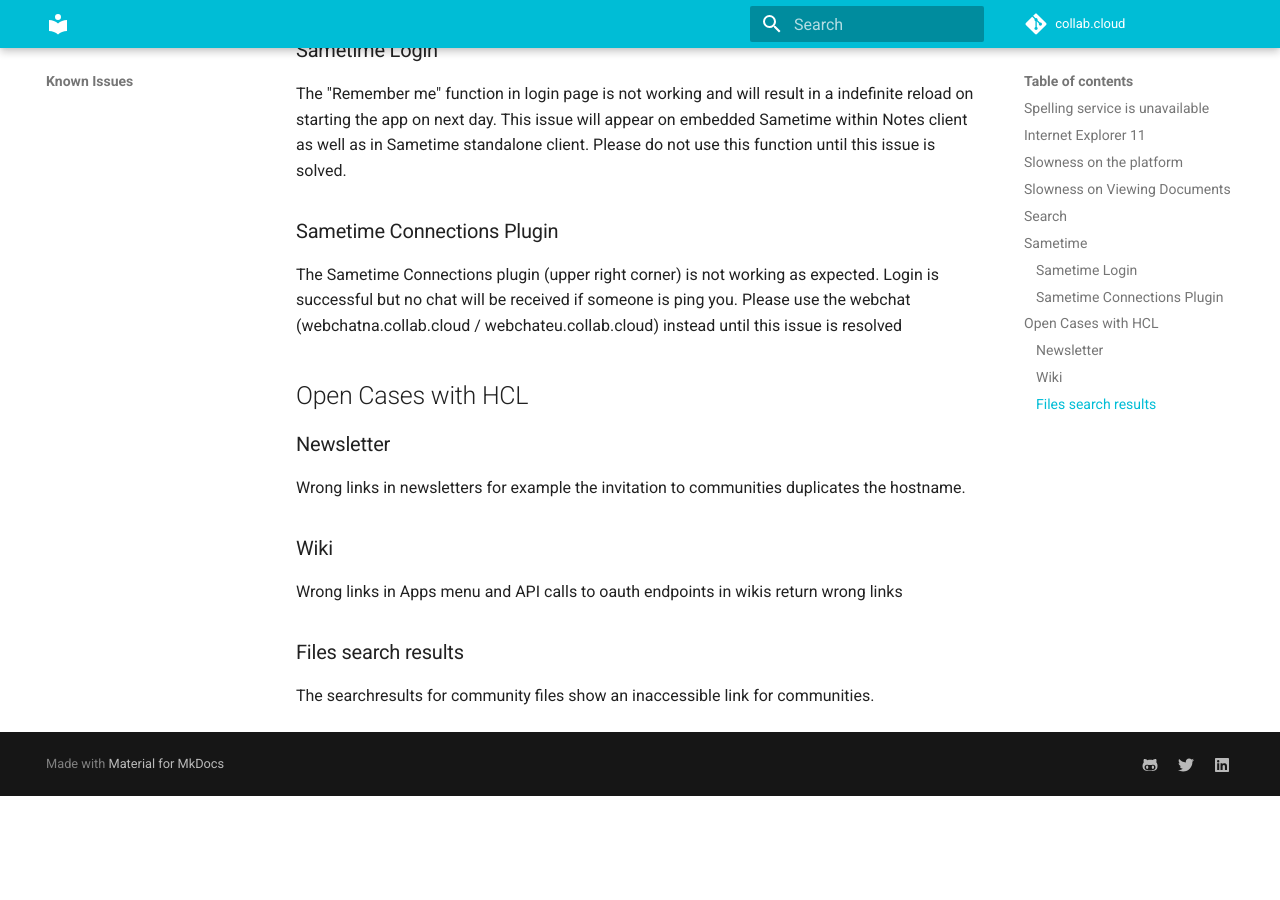
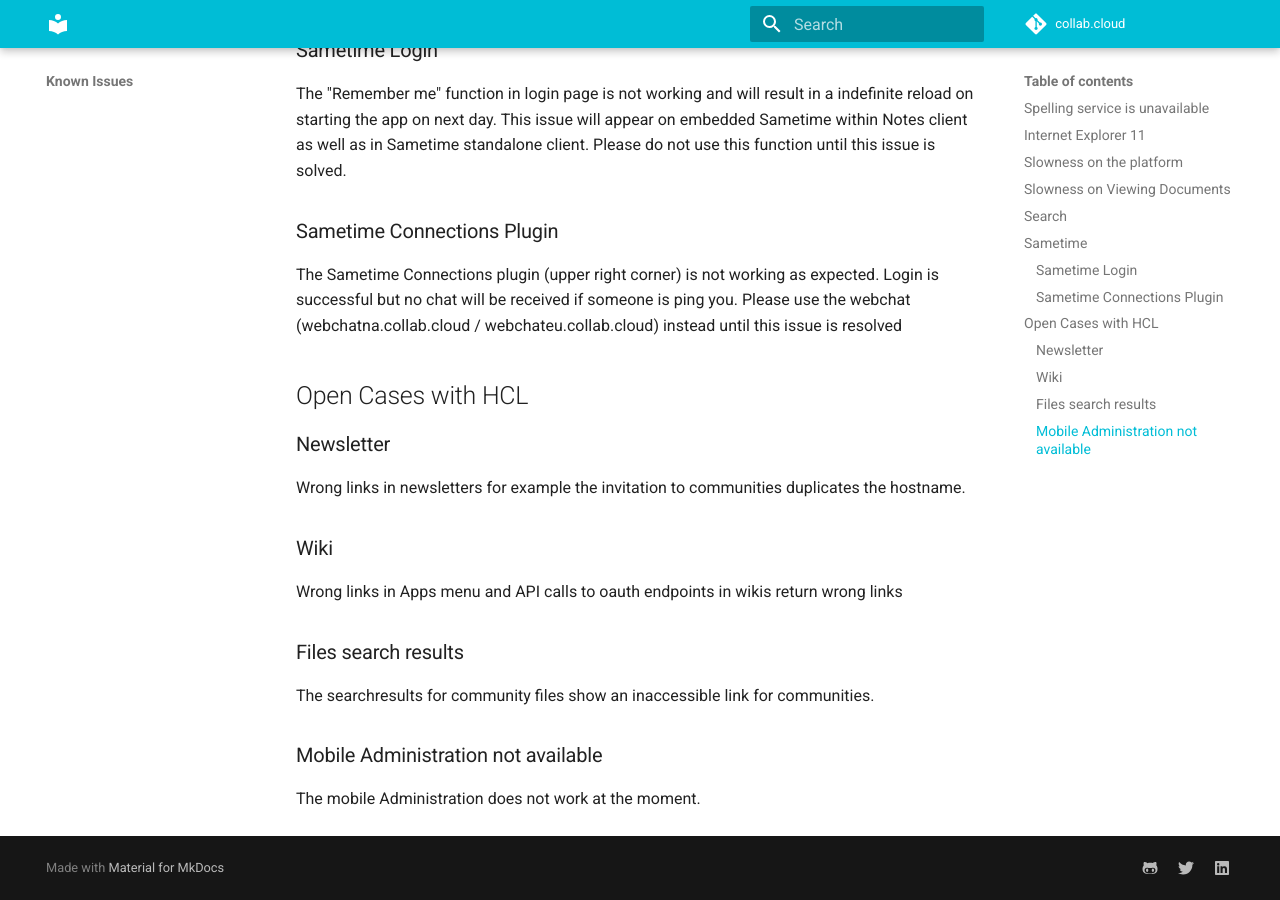
Before and after one commit to collabdotcloud/docs.collab.cloud, an MkDocs documentation site: the page built from docs/help/known-issues.md, in a window 1280 px wide and 900 px high, scrolled down 1401 px. Built offline with MkDocs 1.6.1 and Material for MkDocs 9.7.7, drawn with Linux system fonts in a browser that asks for light colours; before the commit the page ends 2197 px from its top, so only the background shows below that.

Commit message:
mobileadmin

```diff
--- a/docs/help/known-issues.md
+++ b/docs/help/known-issues.md
@@ -55,3 +55,7 @@
 ### Files search results
 
 The searchresults for community files show an inaccessible link for communities.
+
+### Mobile Administration not available
+
+The mobile Administration does not work at the moment.
```
